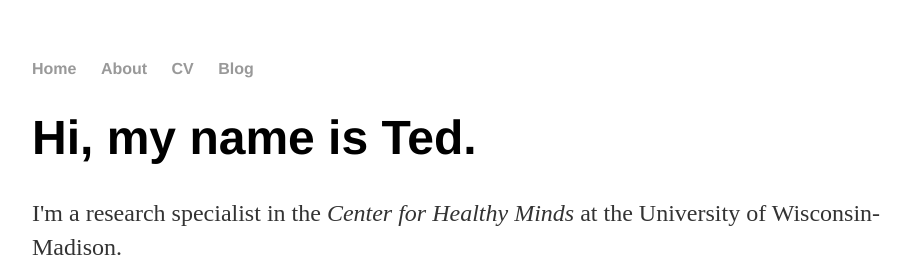
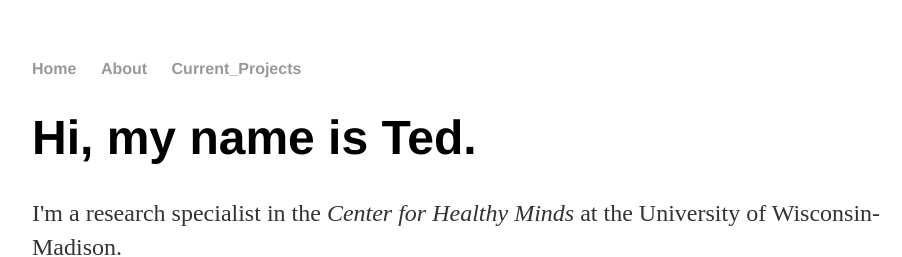
Before and after one commit to timhoffsmith/timhoffsmith.github.io, a Jekyll site: the page built from index.html, in a window 1280 px wide. Shown: the top 257 px of the page, without its empty margins (160-1062 px from the left). Built offline with Jekyll 4.4.1, drawn with Linux system fonts in a browser that asks for light colours.

Commit message:
Update default.html

```diff
--- a/_layouts/default.html
+++ b/_layouts/default.html
@@ -10,8 +10,7 @@
 	    		<ul>
 	        		<li><a href="/">Home</a></li>
 		        	<li><a href="/about">About</a></li>
-	        		<li><a href="/cv">CV</a></li>
-	        		<li><a href="/blog">Blog</a></li>
+	        		<li><a href="/currentprojects">Current_Projects</a></li>
 	    		</ul>
 			</nav>
 			<div class="container">
```
